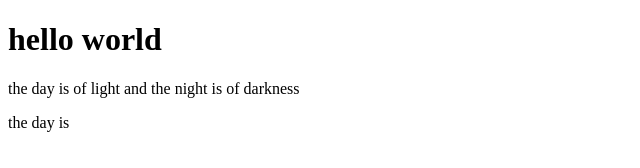
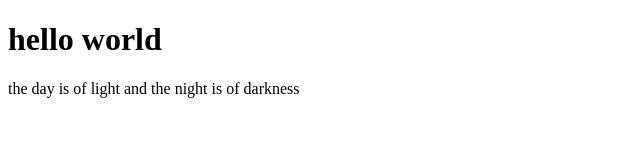
Before and after one commit to umairtufail/pubrepo, a plain HTML site: page index.html in a window 1280 px wide. Shown: the full height of the page, 0-640 px from the left. Drawn offline with Linux system fonts and the light colour scheme.

Commit message:
Update index.html

```diff
--- a/index.html
+++ b/index.html
@@ -8,6 +8,5 @@
 <body>
     <h1>hello world</h1>
     <p>the day is of light and the night is of darkness </p>
-    <p>the day is  </p>
 </body>
 </html>
```
